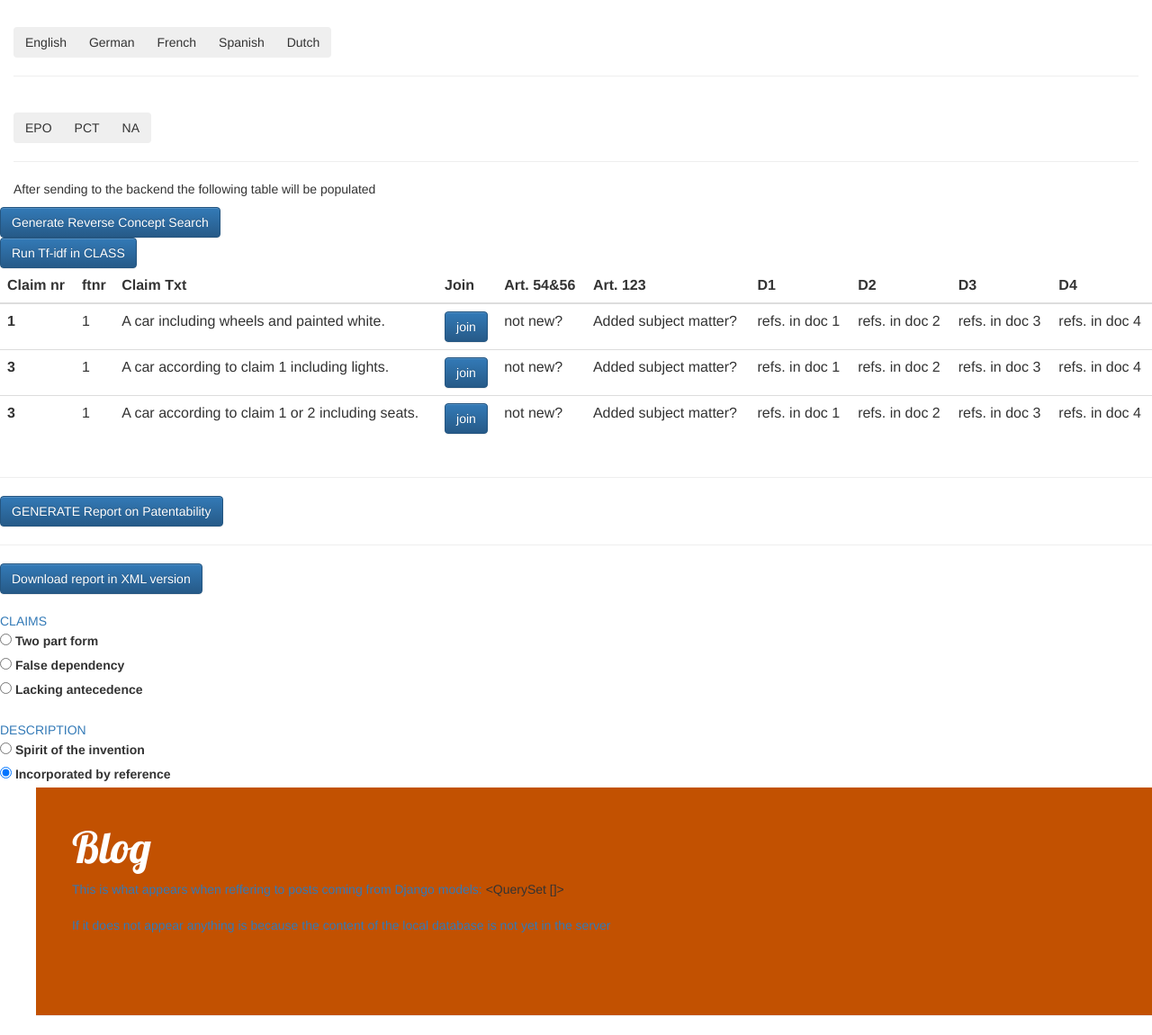
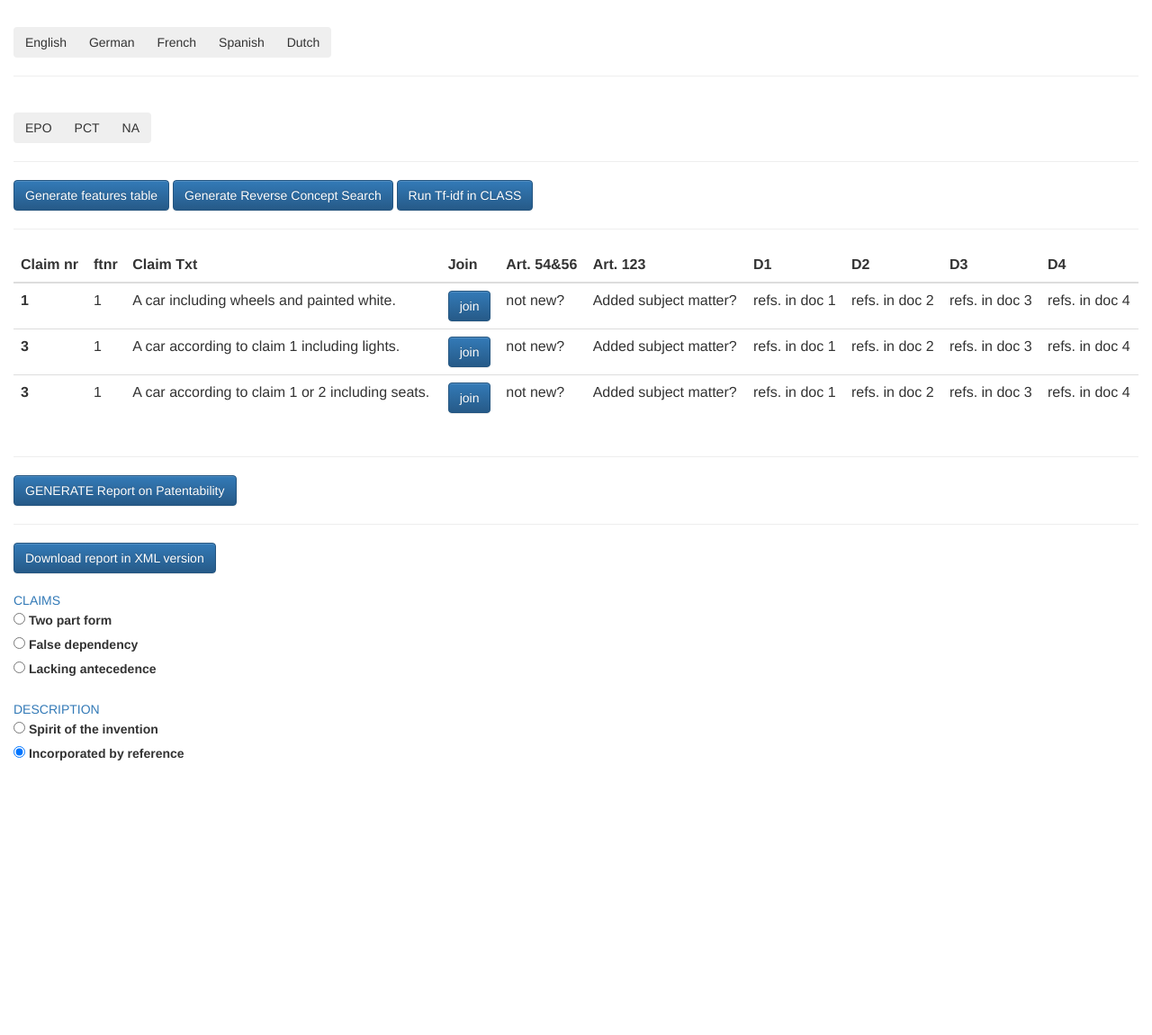
Before and after one commit to joseberlines/my-first-blog, a Django app: page / in a window 1280 px wide. Shown: the part 564-1714 px from the top of the page at 90% size. After the commit the page ends 1409 px from the top, so only its background shows below. Run offline with Django 3.2, Linux system fonts and the light colour scheme; data that the repository does not hold is empty; some libraries are stand-ins or nearby versions.

Commit message:
the showcase5

```diff
--- a/blog/templates/blog/post_list.html
+++ b/blog/templates/blog/post_list.html
@@ -1,7 +1,7 @@
 {% load static %}
 <html>
 <head>
-	<title>Django Girls blog</title>
+	<title>NLP4IP</title>
 
 	<meta charset="utf-8">
 	<!-- For being responsive -->
@@ -65,14 +65,13 @@
 		</div>
 		<hr/>
 		<div>
-			<p>After sending to the backend the following table will be populated</p>
+		<button type="submit" class="btn btn-primary" background-color="red"; >Generate features table</button>
+
+		<button type="submit" class="btn btn-primary">Generate Reverse Concept Search</button>
+
+		<button type="submit" class="btn btn-primary">Run Tf-idf in CLASS</button>
+		<hr/>
 		</div>
-		</div>
-		<button type="submit" class="btn btn-primary">Generate Reverse Concept Search</button>
-		<br/>
-		</div>
-		<button type="submit" class="btn btn-primary">Run Tf-idf in CLASS</button>
-		<br/>
 		<div class="table-responsive">
 			<table class="table">
 				<thead>
@@ -174,7 +173,7 @@
 	</div>
 
 
-
+	<!--
 	</div>
 	<div class="page-header">
 		<h1><a href="/">Blog</a></h1>
@@ -211,5 +210,6 @@
 			</div>
 		</div>
 	</div>
+-->
 </body>
 </html>
```
